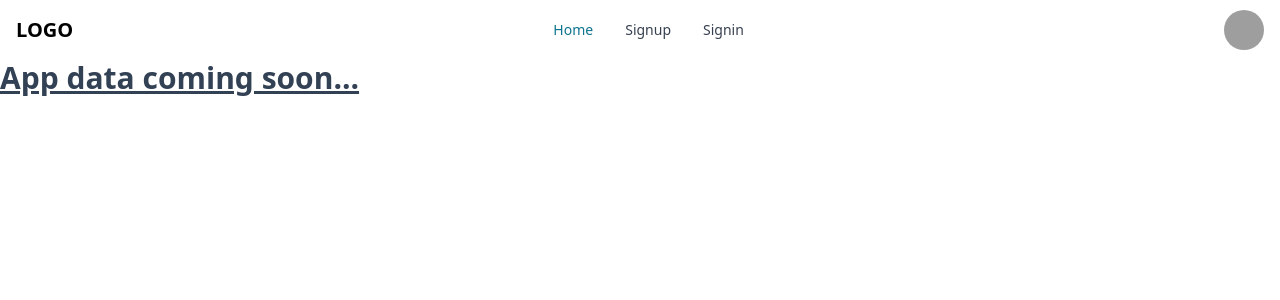
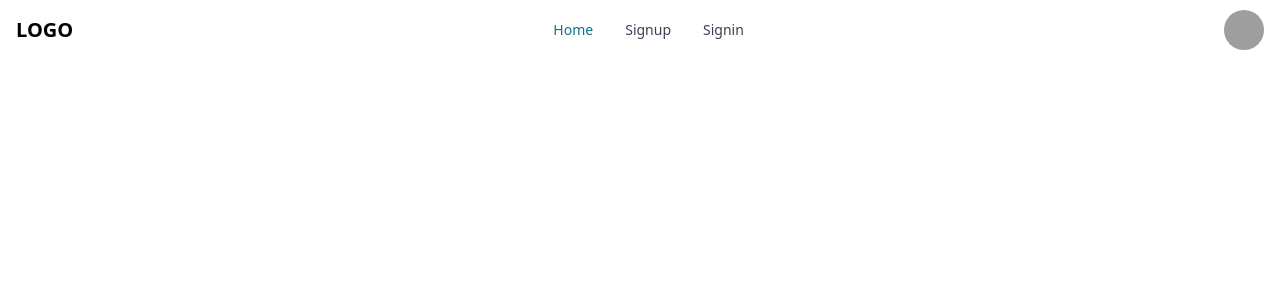
Before and after one commit to douglastawile/my-demo-app, a React (Vite) app: page / in a window 1280 px wide. Shown: the top 300 px of the page. Built offline with nearby package versions, Linux system fonts and the light colour scheme; grey boxes are pictures that could not be loaded.

Commit message:
Marqueue Addded

```diff
--- a/src/App.tsx
+++ b/src/App.tsx
@@ -15,7 +15,9 @@ export default function App() {
             path="/"
             element={
               <h1 className="text-3xl font-bold underline text-slate-700">
-                App data coming soon...
+                <marquee behavior="" direction="">
+                  App data coming soon...
+                </marquee>
               </h1>
             }
           />
```
